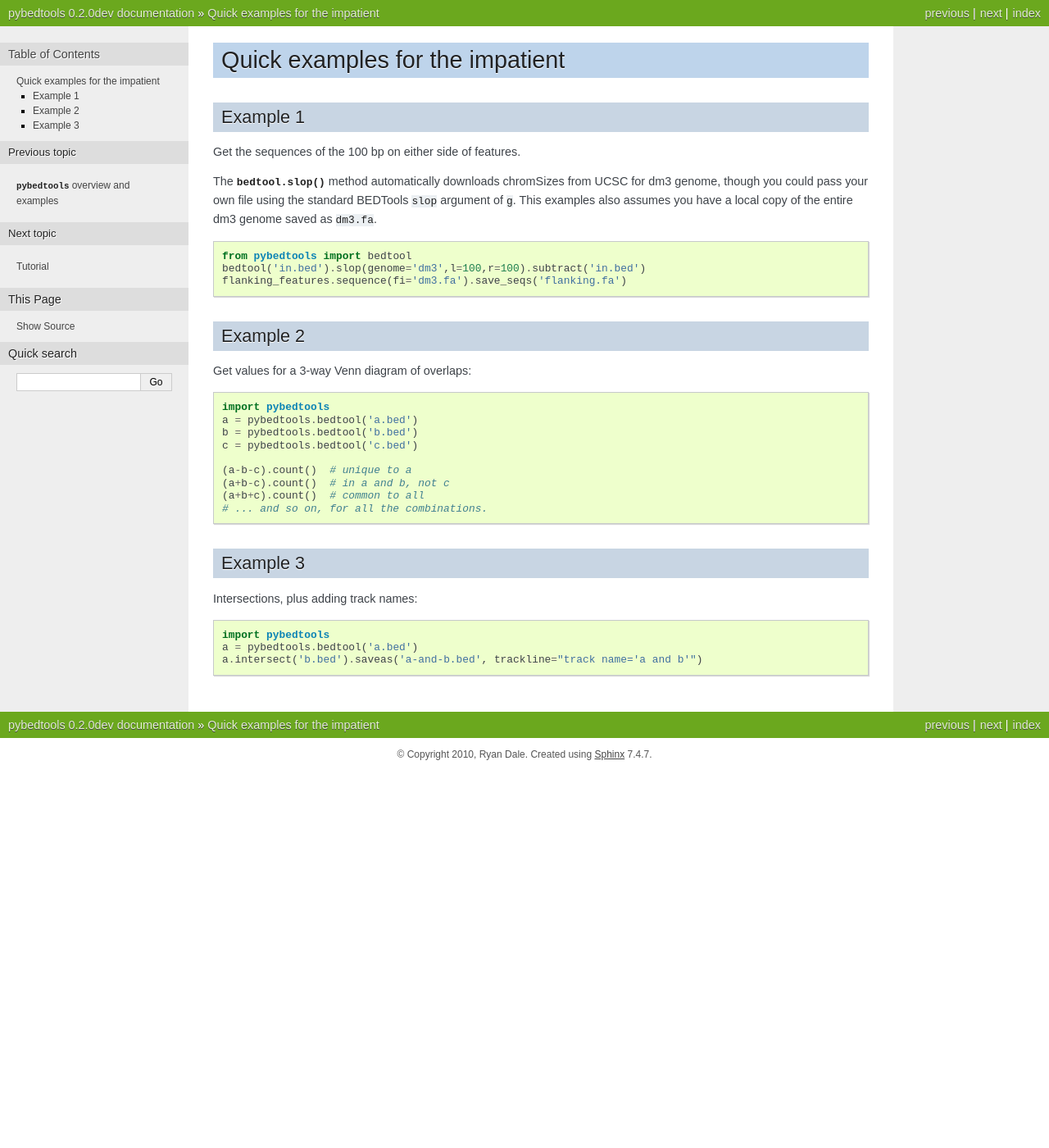
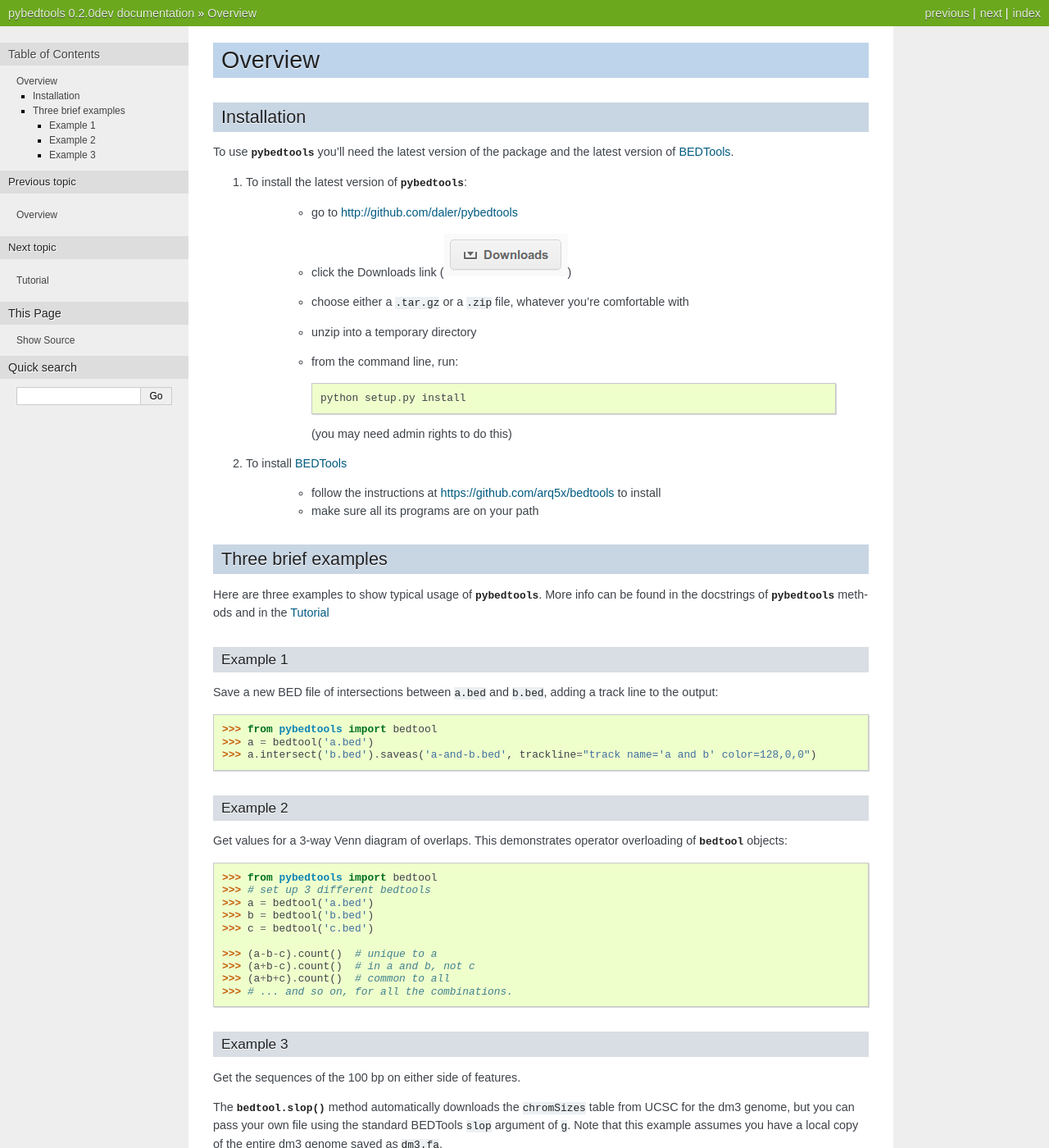
Before and after one commit to daler/pybedtools, a Sphinx documentation site: the page built from docs/source/main.rst, in a window 1280 px wide and 1400 px high. Shown: the whole window at 82% size. Built offline with Sphinx 7.4.7, drawn with Linux system fonts in a browser that asks for light colours; some of the changed text lies outside the part shown.

Commit message:
lots o doc work; several decorators for bedtool __doc__ manipulation

```diff
--- a/docs/source/main.rst
+++ b/docs/source/main.rst
@@ -1,40 +1,80 @@
-Quick examples for the impatient
-================================
+Overview
+========
+
+Installation
+------------
+To use :mod:`pybedtools` you'll need the latest version of the package and
+the latest version of BEDTools_.
+
+1. To install the latest version of :mod:`pybedtools`:
+
+    * go to http://github.com/daler/pybedtools
+    * click the Downloads link (|dl|)
+    * choose either a ``.tar.gz`` or a ``.zip`` file, whatever you're
+      comfortable with
+    * unzip into a temporary directory
+    * from the command line, run::
+
+            python setup.py install
+
+      (you may need admin rights to do this)
+
+2. To install BEDTools_
+
+    * follow the instructions at https://github.com/arq5x/bedtools to install
+    * make sure all its programs are on your path
+
+
+Three brief examples
+--------------------
+Here are three examples to show typical usage of :mod:`pybedtools`.  More
+info can be found in the docstrings of :mod:`pybedtools` methods and in the
+:ref:`Tutorial`
 
 Example 1
----------
+~~~~~~~~~
+Save a new BED file of intersections between ``a.bed`` and
+``b.bed``, adding a track line to the output::
+
+    >>> from pybedtools import bedtool
+    >>> a = bedtool('a.bed')
+    >>> a.intersect('b.bed').saveas('a-and-b.bed', trackline="track name='a and b' color=128,0,0")
+
+Example 2
+~~~~~~~~~
+Get values for a 3-way Venn diagram of overlaps.  This
+demonstrates operator overloading of :class:`bedtool` objects::
+
+    >>> from pybedtools import bedtool
+    >>> # set up 3 different bedtools
+    >>> a = bedtool('a.bed')
+    >>> b = bedtool('b.bed')
+    >>> c = bedtool('c.bed')
+
+    >>> (a-b-c).count()  # unique to a
+    >>> (a+b-c).count()  # in a and b, not c
+    >>> (a+b+c).count()  # common to all
+    >>> # ... and so on, for all the combinations.
+
+Example 3
+~~~~~~~~~
 Get the sequences of the 100 bp on either side of features.
 
-The :meth:`bedtool.slop()` method automatically downloads chromSizes from
-UCSC for dm3 genome, though you could pass your own file using the standard
-BEDTools ``slop`` argument of ``g``.  This examples also assumes you have a
-local copy of the entire dm3 genome saved as ``dm3.fa``.
+The :meth:`bedtool.slop()` method automatically downloads the
+``chromSizes`` table from UCSC for the dm3 genome, but you can pass your
+own file using the standard BEDTools ``slop`` argument of ``g``.  Note that
+this example assumes you have a local copy of the entire dm3 genome saved
+as ``dm3.fa``.
 
 ::
 
-    from pybedtools import bedtool
-    bedtool('in.bed').slop(genome='dm3',l=100,r=100).subtract('in.bed')
-    flanking_features.sequence(fi='dm3.fa').save_seqs('flanking.fa')
-
-Example 2
----------
-Get values for a 3-way Venn diagram of overlaps::
-
-    import pybedtools
-    a = pybedtools.bedtool('a.bed')
-    b = pybedtools.bedtool('b.bed')
-    c = pybedtools.bedtool('c.bed')
-
-    (a-b-c).count()  # unique to a
-    (a+b-c).count()  # in a and b, not c
-    (a+b+c).count()  # common to all
-    # ... and so on, for all the combinations.
-
-Example 3
----------
-Intersections, plus adding track names::
+    >>> from pybedtools import bedtool
+    >>> bedtool('in.bed').slop(genome='dm3',l=100,r=100).subtract('in.bed')
+    >>> flanking_features.sequence(fi='dm3.fa').save_seqs('flanking.fa')
 
 
-    import pybedtools
-    a = pybedtools.bedtool('a.bed')
-    a.intersect('b.bed').saveas('a-and-b.bed', trackline="track name='a and b'")
+
+For more, continue on to the :ref:`Tutorial`.
+
+.. _BEDTools: http://github.com/arq5x/bedtools
+.. |dl| image:: images/downloads.png
```
Also changed, not shown: README.rst (+8 -57 lines), docs/source/autodoc_source.rst (+8 -4 lines), docs/source/tutorial.rst (+162 -134 lines), pybedtools/__init__.py (+13 -3 lines), docs/source/images/downloads.png (added), 1 other file.
